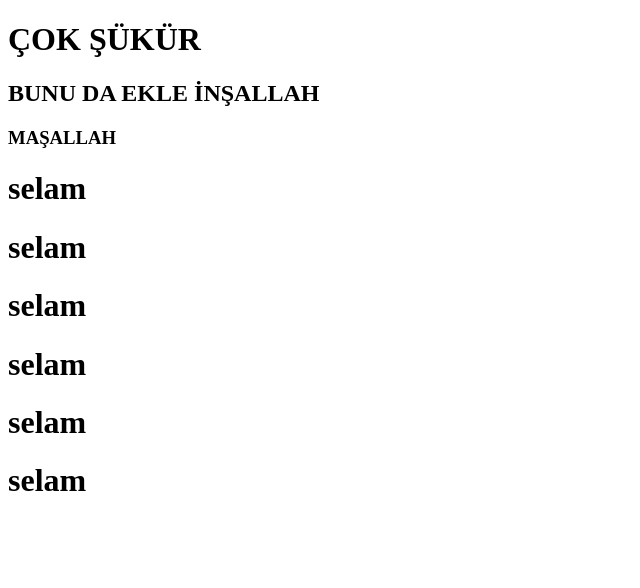
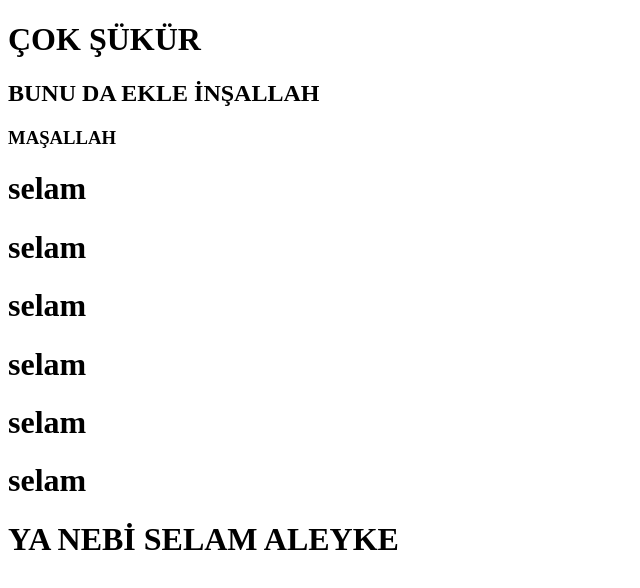
Before and after one commit to muhammedalioftr/Ornek, a plain HTML site: page index.html in a window 1280 px wide. Shown: the whole page, without its empty margins (0-640 px from the left). Drawn offline with Linux system fonts and the light colour scheme.

Commit message:
YA NEBİ

```diff
--- a/index.html
+++ b/index.html
@@ -11,5 +11,6 @@
 <h2>BUNU DA EKLE İNŞALLAH</h2>
 <h3>MAŞALLAH</h3>
 <h1>selam</h1><h1>selam</h1><h1>selam</h1><h1>selam</h1><h1>selam</h1><h1>selam</h1>
+<h1>YA NEBİ SELAM ALEYKE</h1>
 </body>
 </html>
```
